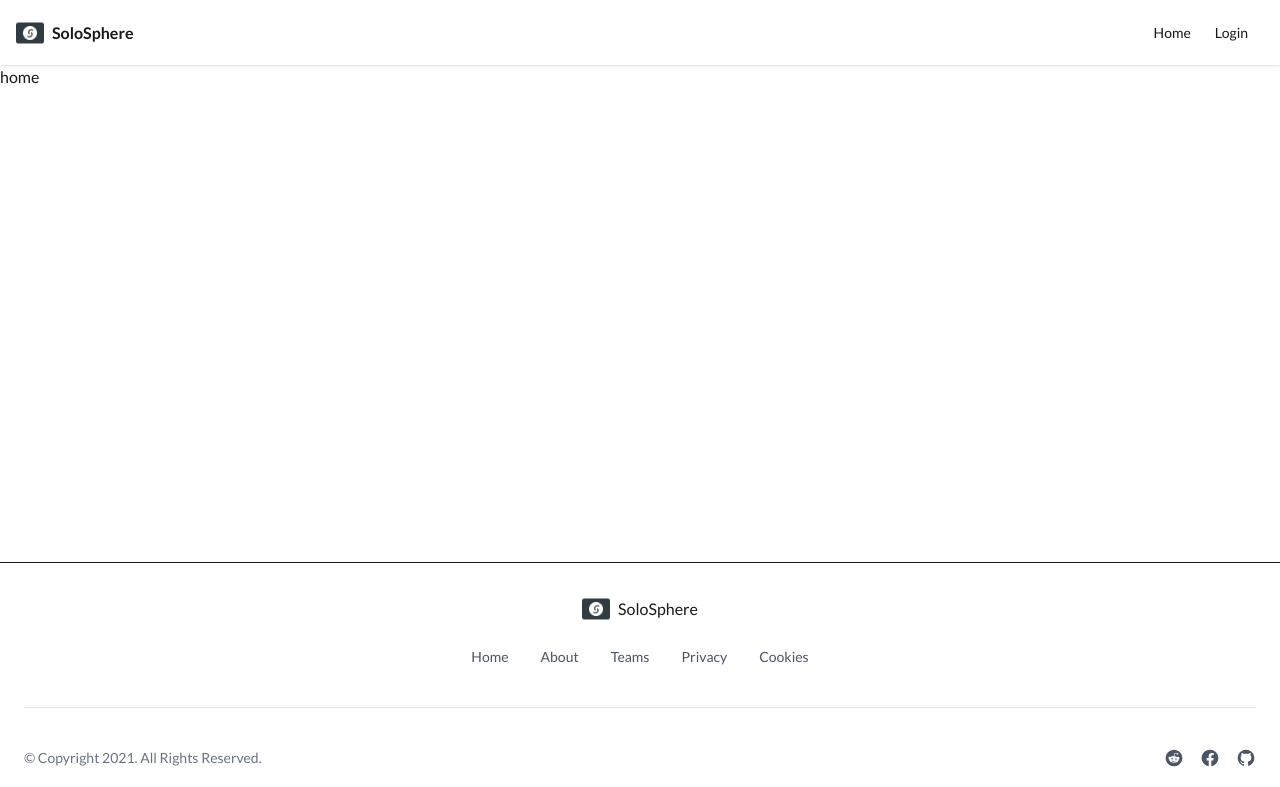
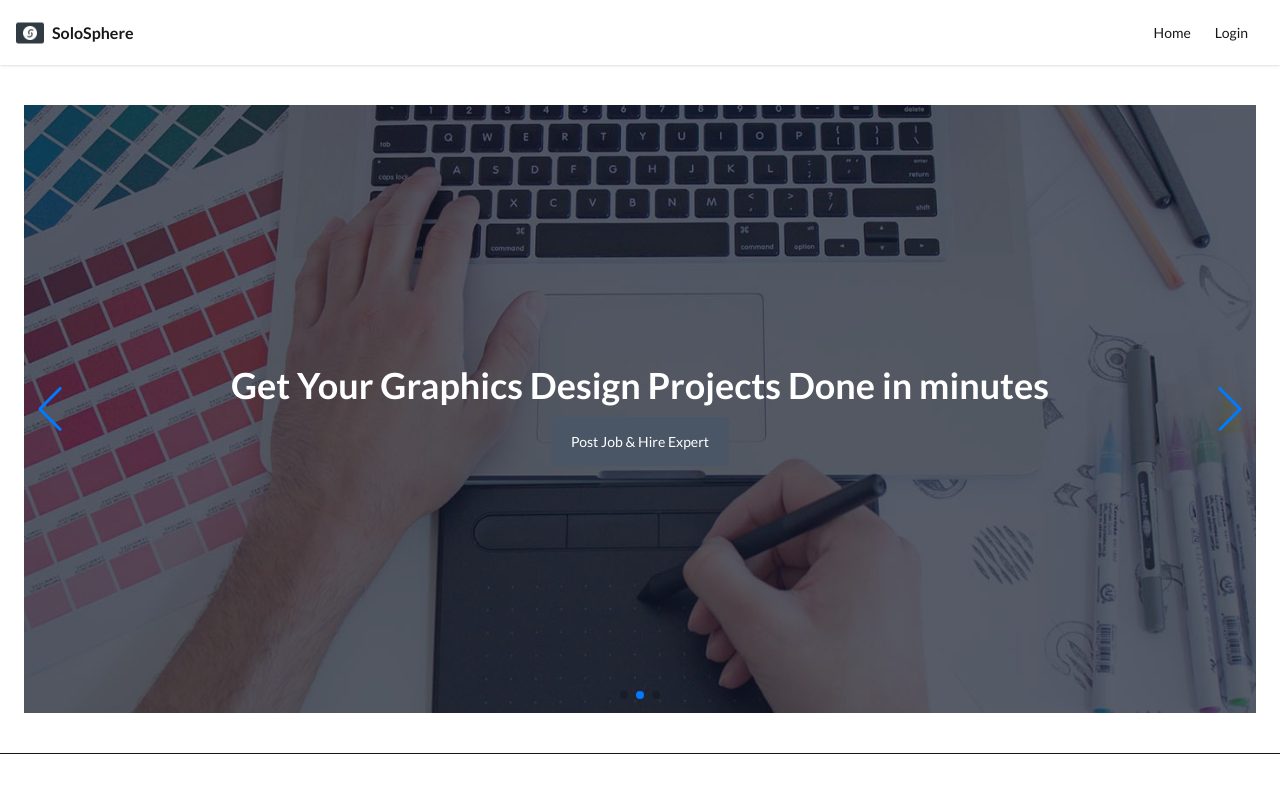
Before and after one commit to Al-Amin018555/SoloSphere, a React (Vite) app: page / in a window 1280 px wide. Shown: the top 787 px of the page. Built offline with nearby package versions, Linux system fonts and the light colour scheme; no server answers.

Commit message:
feat: add banner carousel

```diff
--- /dev/null
+++ b/src/components/Carousel.jsx
@@ -0,0 +1,47 @@
+// Import Swiper React components
+import { Swiper, SwiperSlide } from 'swiper/react';
+
+// Import Swiper styles
+import 'swiper/css';
+import 'swiper/css/pagination';
+import 'swiper/css/navigation';
+
+// import required modules
+import { Autoplay, Pagination, Navigation } from 'swiper/modules';
+import Slide from './Slide';
+
+import bgImg1 from '../assets/images/carousel1.jpg';
+import bgImg2 from '../assets/images/carousel2.jpg';
+import bgImg3 from '../assets/images/carousel3.jpg';
+
+export default function Carousel() {
+    return (
+        <div className='container px-6 py-10 mx-auto'>
+            <Swiper
+                spaceBetween={30}
+                loop={true}
+                centeredSlides={true}
+                autoplay={{
+                    delay: 2500,
+                    disableOnInteraction: false,
+                }}
+                pagination={{
+                    clickable: true,
+                }}
+                navigation={true}
+                modules={[Autoplay, Pagination, Navigation]}
+                className="mySwiper"
+            >
+                <SwiperSlide>
+                    <Slide image={bgImg1} text="Get Your Web Development Porjects Done in minutes"></Slide>
+                </SwiperSlide>
+                <SwiperSlide>
+                    <Slide image={bgImg2} text="Get Your Graphics Design Projects Done in minutes"></Slide>
+                </SwiperSlide>
+                <SwiperSlide>
+                    <Slide image={bgImg3} text="Start your Digital Marketing Campaigns up and running"></Slide>
+                </SwiperSlide>
+            </Swiper>
+        </div>
+    );
+}
--- /dev/null
+++ b/src/components/Slide.jsx
@@ -0,0 +1,26 @@
+import { Link } from "react-router"
+
+const Slide = ({ image, text }) => {
+    return (
+        <div
+            className='w-full bg-center bg-cover h-[38rem]'
+            style={{
+                backgroundImage: `url(${image})`,
+            }}
+        >
+            <div className='flex items-center justify-center w-full h-full bg-gray-900/70'>
+                <div className='text-center'>
+                    <h1 className='text-3xl font-semibold text-white lg:text-4xl'>
+                        {text}
+                    </h1>
+                    <br />
+                    <Link to='/add-job' className='w-full px-5 py-4 mt-4 text-sm font-medium text-white capitalize transition-colors duration-300 transform bg-gray-600 rounded-md lg:w-auto hover:bg-gray-500 focus:outline-none focus:bg-gray-500'>
+                        Post Job & Hire Expert
+                    </Link>
+                </div>
+            </div>
+        </div>
+    )
+}
+
+export default Slide
--- a/src/pages/Authentication/Register.jsx
+++ b/src/pages/Authentication/Register.jsx
@@ -31,6 +31,7 @@
 
 
   }
+
   const handleGoogleLogin = async () => {
     try {
       await signInWithGoogle();
--- a/src/pages/Home.jsx
+++ b/src/pages/Home.jsx
@@ -1,7 +1,9 @@
+import Carousel from "../components/Carousel";
+
 const Home = () => {
     return (
         <div>
-            <h2>home</h2>
+            <Carousel></Carousel>
         </div>
     );
 };
```
